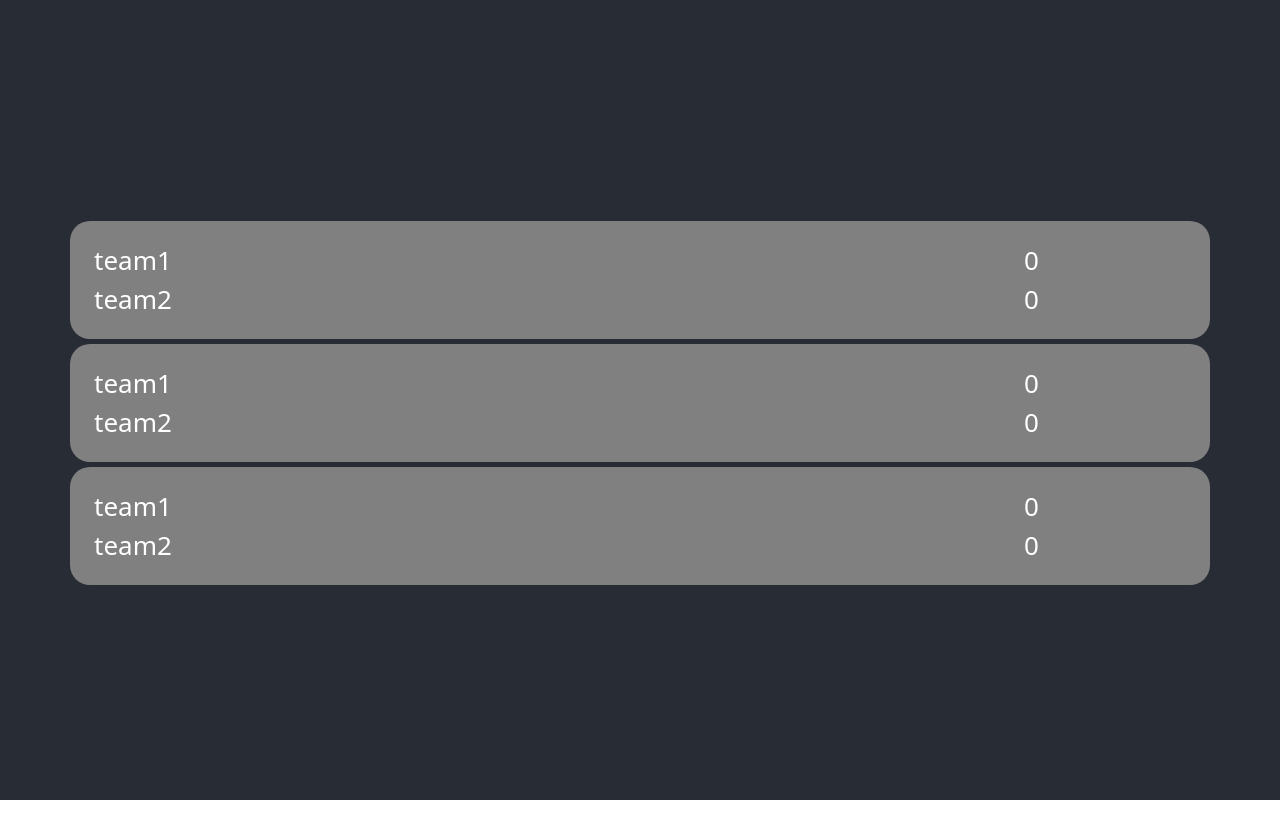
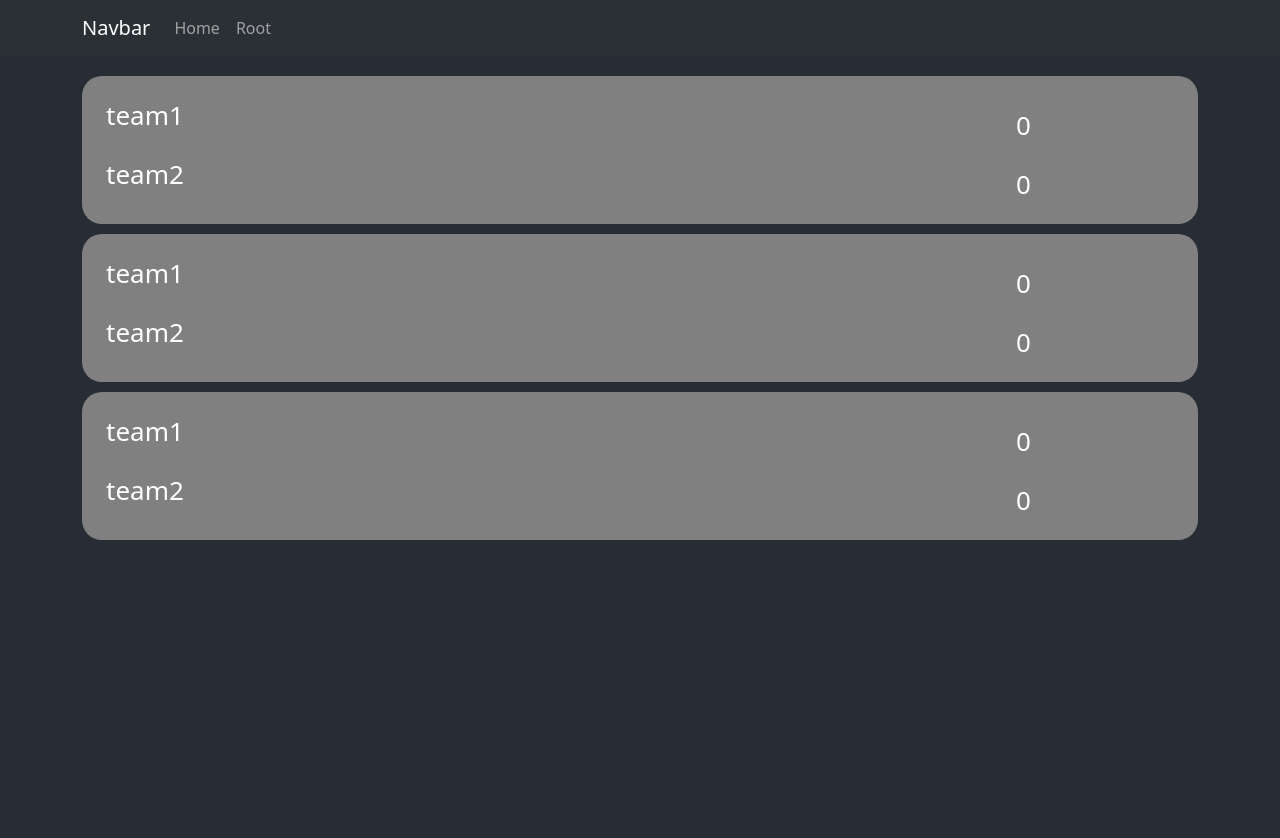
Before and after one commit to drewcgibbons/proj, a React (Create React App) app: page / in a window 1280 px wide. Shown: the top 838 px of the page. Before the commit the page ends 800 px from the top, so only its background shows below. Built offline with nearby package versions, Linux system fonts and the light colour scheme; no server answers.

Commit message:
Added Navbar/Homepage

```diff
--- a/src/App.css
+++ b/src/App.css
@@ -1,4 +1,4 @@
-.App {
+/* .App {
   text-align: center;
 }
 
@@ -35,4 +35,4 @@
   to {
     transform: rotate(360deg);
   }
-}
+} */
--- a/src/App.tsx
+++ b/src/App.tsx
@@ -1,18 +1,19 @@
 import React from 'react';
 import './App.css';
 import {BrowserRouter, Routes, Route} from "react-router-dom"
-import Root from './pages/Root.tsx'
+import Root from './pages/Root/Root.tsx'
+import Home from './pages/Home/Home.tsx'
 
-function App() {
+const App : React.FC = () => {
   return (
     <BrowserRouter>
       <Routes>
-        <Route path="/" element={<Root/> }>
+        <Route path="/" element={<Root/> }/>
           {/* <Route index element={<Home />} />
           <Route path="blogs" element={<Blogs />} />
           <Route path="contact" element={<Contact />} />
           <Route path="*" element={<NoPage />} /> */}
-        </Route>
+        <Route path="/home" element={<Home/>}/>
       </Routes>
     </BrowserRouter>
   );
--- a/src/components/Card/Card.css
+++ b/src/components/Card/Card.css
@@ -3,5 +3,4 @@
     /* border-style: solid; */
     border-radius: 20px;
     padding: 20px;
-    margin-top: 5px;
 }
--- /dev/null
+++ b/src/components/PageNavbar/PageNavbar.css
@@ -0,0 +1,3 @@
+.Nav{
+    color: red;
+}
--- /dev/null
+++ b/src/components/PageNavbar/PageNavbar.tsx
@@ -0,0 +1,33 @@
+import React from 'react'
+import { Container, Navbar, Nav, NavDropdown } from 'react-bootstrap'
+import "./PageNavbar.css"
+
+const PageNavbar : React.FC = () => {
+    return (
+        <Navbar data-bs-theme="dark" expand="lg" className="bg-body-tertiary">
+          <Container>
+            <Navbar.Brand href="#home">Navbar</Navbar.Brand>
+            <Navbar.Toggle aria-controls="basic-navbar-nav" />
+            <Navbar.Collapse id="basic-navbar-nav">
+              <Nav className="me-auto">
+                <Nav.Link href="/home">Home</Nav.Link>
+                <Nav.Link href="/">Root</Nav.Link>
+                {/* <NavDropdown title="Dropdown" id="basic-nav-dropdown">
+                  <NavDropdown.Item href="#action/3.1">Action</NavDropdown.Item>
+                  <NavDropdown.Item href="#action/3.2">
+                    Another action
+                  </NavDropdown.Item>
+                  <NavDropdown.Item href="#action/3.3">Something</NavDropdown.Item>
+                  <NavDropdown.Divider />
+                  <NavDropdown.Item href="#action/3.4">
+                    Separated link
+                  </NavDropdown.Item>
+                /* </NavDropdown> */}
+              </Nav>
+            </Navbar.Collapse>
+          </Container>
+        </Navbar>
+    )
+}
+
+export default PageNavbar;
--- /dev/null
+++ b/src/pages/Home/Home.tsx
@@ -0,0 +1,13 @@
+import React from 'react';
+import PageNavbar from '../../components/PageNavbar/PageNavbar.tsx';
+import "./Home.css"
+
+const Home : React.FC = () => {
+    return(
+        <>
+        <PageNavbar/>
+        </>
+    );
+}
+
+export default Home;
--- a/src/pages/Root.css
+++ /dev/null
@@ -1,11 +0,0 @@
-.Root{
-    align-items: center;
-    background-color: #282c34;
-    min-height: 100vh;
-    min-width: 100vw;
-    display: flex;
-    flex-direction: column;
-    justify-content: center;
-    font-size: calc(10px + 2vmin);
-    color: white;
-}
--- a/src/pages/Root.tsx
+++ /dev/null
@@ -1,19 +0,0 @@
-import React, { useEffect, useState } from 'react';
-import "./Root.css"
-import Card from '../components/Card/Card.tsx';
-import Container from 'react-bootstrap/Container';
-
-const Root : React.FC = () => {
-    //getScores();
-    //console.log(cards);
-    return (
-        <Container className="Root">
-            <Card></Card>
-            <Card game_id={2}></Card>
-            <Card game_id={3}></Card>
-        </Container>
-    );
-
-}
-
-export default Root;
--- /dev/null
+++ b/src/pages/Root/Root.css
@@ -0,0 +1,28 @@
+/* .Root{
+    align-items: center;
+    background-color: #282c34;
+    min-height: 100vh;
+    min-width: 100vw;
+    display: flex;
+    flex-direction: column;
+    justify-content: center;
+    font-size: calc(10px + 2vmin);
+    color: white;
+} */
+
+.Root{
+    background-color: #282c34;
+    min-height: 100vh;
+    min-width: 100vw;
+}
+
+.CardContainer{
+    padding-top: 20px;
+    background-color: #282c34;
+    color: white;
+    font-size: calc(10px + 2vmin);
+
+    :not(:first-child){
+        margin-top: 10px;
+    }
+}
--- /dev/null
+++ b/src/pages/Root/Root.tsx
@@ -0,0 +1,25 @@
+import React, { useEffect, useState } from 'react';
+import "./Root.css"
+import Card from '../../components/Card/Card.tsx';
+import Container from 'react-bootstrap/Container';
+import PageNavbar from '../../components/PageNavbar/PageNavbar.tsx';
+
+const Root : React.FC = () => {
+    //getScores();
+    //console.log(cards);
+    return (
+        <>
+        <PageNavbar/>
+        <Container className='Root'>
+            <Container className="CardContainer">
+                <Card></Card>
+                <Card game_id={2}></Card>
+                <Card game_id={3}></Card>
+            </Container>
+        </Container>
+        </>
+    );
+
+}
+
+export default Root;
```
Also changed, not shown: src/pages/Home/Home.css (added).
